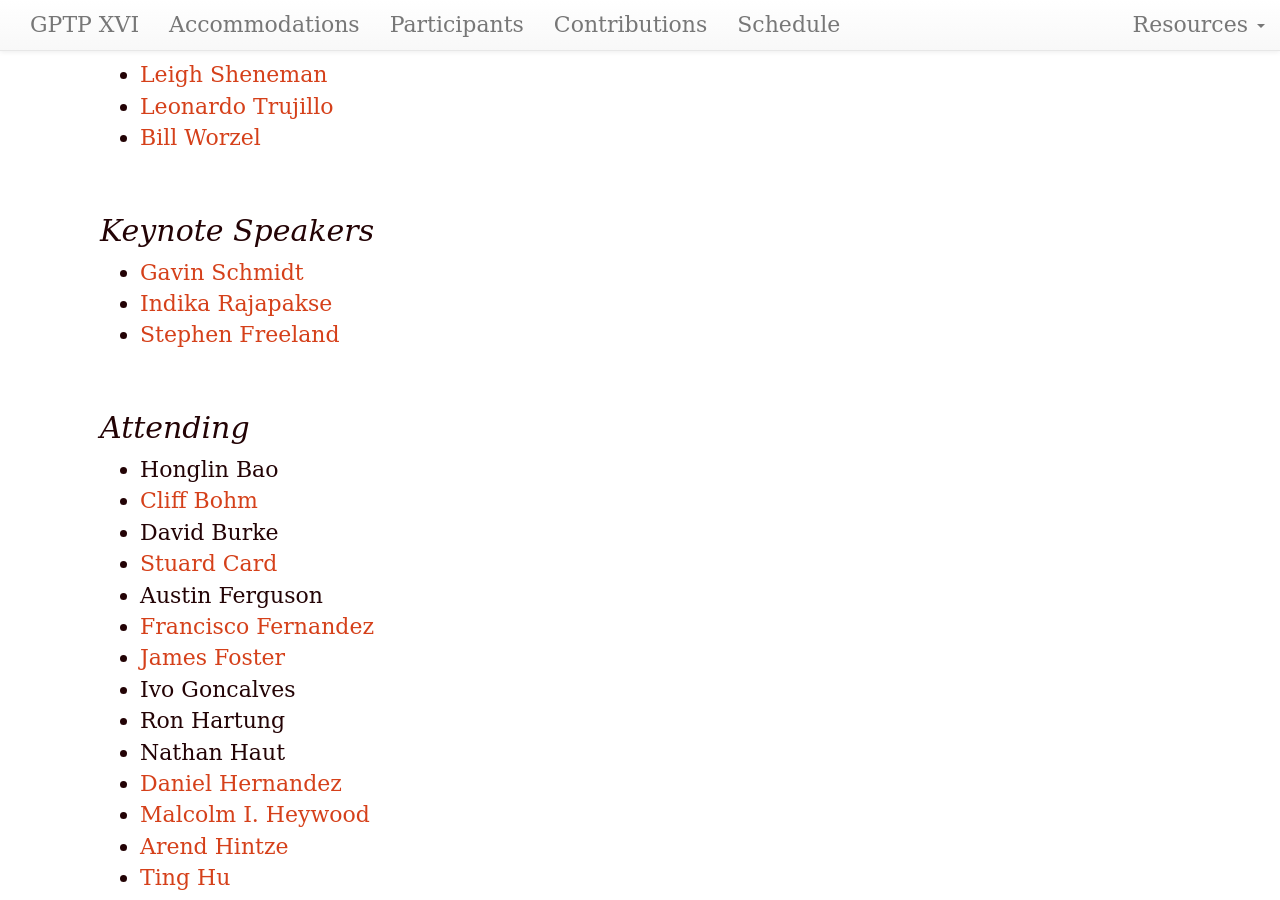
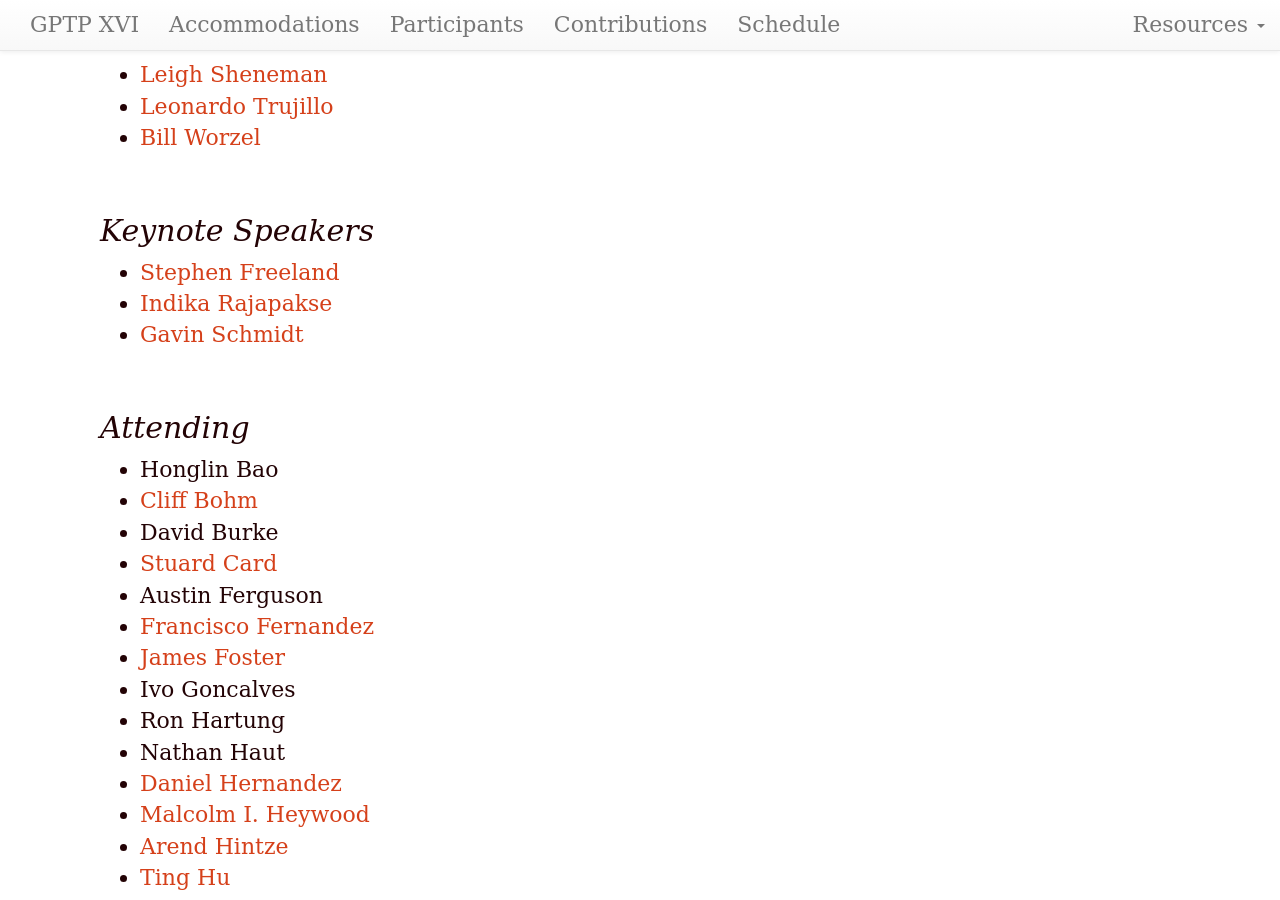
Before and after one commit to GPTP-workshop/gptp-workshop.github.io, a Jekyll site: the page built from attendees.md, in a window 1280 px wide and 900 px high, scrolled down 350 px. Built offline with Jekyll 4.4.1, drawn with Linux system fonts in a browser that asks for light colours.

```diff
--- a/attendees.md
+++ b/attendees.md
@@ -18,9 +18,9 @@ dates: "May 16-19, 2019"
 
 ## Keynote Speakers
 
+- [Stephen Freeland](https://www.linkedin.com/in/stephen-freeland/)
+- [Indika Rajapakse](https://bme.umich.edu/people/indika-rajapakse/)
 - [Gavin Schmidt](https://en.wikipedia.org/wiki/Gavin_Schmidt)
-- [Indika Rajapakse](https://bme.umich.edu/people/indika-rajapakse/)
-- [Stephen Freeland](https://www.linkedin.com/in/stephen-freeland/)
 
 ## Attending
 
```
